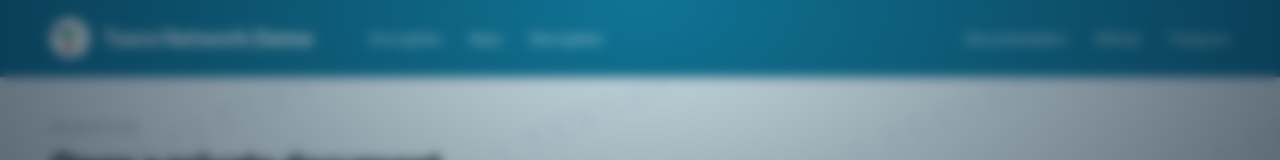
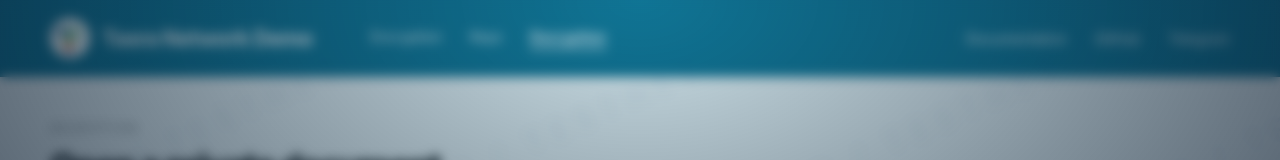
Before and after one commit to t3foundry/tasra-demo, a React (Vite) app in the folder web/: page /decryption in a window 1280 px wide. Shown: the top 160 px of the page. Built offline with nearby package versions, Linux system fonts and the light colour scheme.

Commit message:
Tab highlight

```diff
--- a/web/src/App.tsx
+++ b/web/src/App.tsx
@@ -22,6 +22,10 @@ function Header() {
     pathname === '/encryption' ||
     pathname === '/keys' ||
     pathname === '/decryption'
+  const isActive = (to: string) =>
+    to === '/signing'
+      ? pathname === '/signing' || pathname.startsWith('/sign/')
+      : pathname === to
   return (
     <header>
       <div className="bar">
@@ -31,16 +35,28 @@ function Header() {
         </a>
         {signing ? (
           <nav aria-label="Main">
-            <Link to="/signing">Sign Document</Link>
-            <Link to="/signers">Signing Keys</Link>
-            <Link to="/verify">Verification</Link>
+            <Link className={isActive('/signing') ? 'active' : ''} to="/signing">
+              Sign Document
+            </Link>
+            <Link className={isActive('/signers') ? 'active' : ''} to="/signers">
+              Signing Keys
+            </Link>
+            <Link className={isActive('/verify') ? 'active' : ''} to="/verify">
+              Verification
+            </Link>
           </nav>
         ) : null}
         {encrypting ? (
           <nav aria-label="Encryption">
-            <Link to="/encryption">Encryption</Link>
-            <Link to="/keys">Keys</Link>
-            <Link to="/decryption">Decryption</Link>
+            <Link className={isActive('/encryption') ? 'active' : ''} to="/encryption">
+              Encryption
+            </Link>
+            <Link className={isActive('/keys') ? 'active' : ''} to="/keys">
+              Keys
+            </Link>
+            <Link className={isActive('/decryption') ? 'active' : ''} to="/decryption">
+              Decryption
+            </Link>
           </nav>
         ) : null}
         <nav className="bar-links" aria-label="External">
--- a/web/src/styles.css
+++ b/web/src/styles.css
@@ -105,6 +105,19 @@ header {
   color: #cdeaf2;
   text-decoration: underline;
 }
+.bar nav a.active {
+  color: #fff;
+  font-weight: 700;
+  text-decoration: underline;
+  text-underline-offset: 6px;
+}
+.bar nav a.active::after {
+  content: '';
+  display: block;
+  height: 2px;
+  background: #fff;
+  margin-top: 2px;
+}
 .bar-links {
   margin-left: auto;
 }
```
